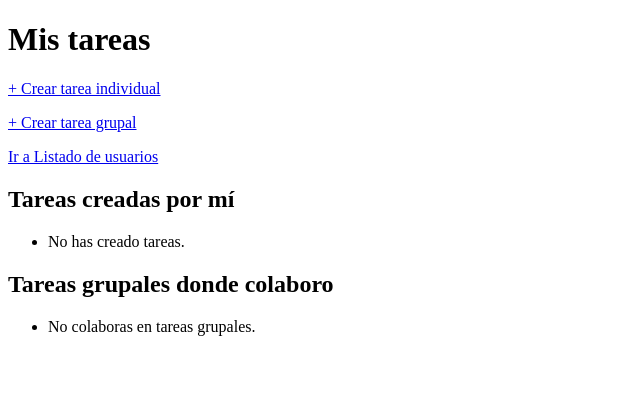
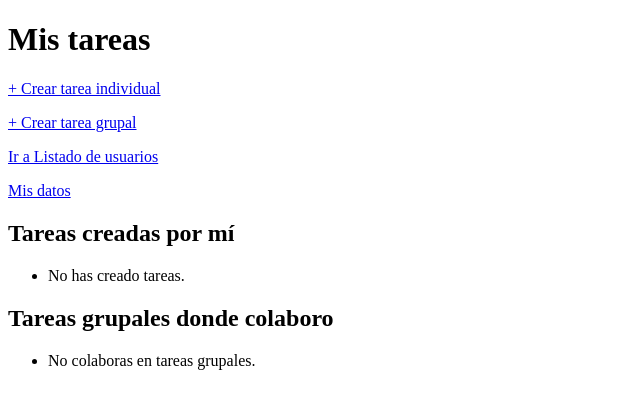
Before and after one commit to CristinaCelimendiz/DWES-UT04-Practica-2025-2026, a Django app: page /mis-tareas/ in a window 1280 px wide. Shown: the top 409 px of the page, without its empty margins (0-640 px from the left). Run offline with Django 5.2, Linux system fonts and the light colour scheme; a user stored in the database is signed in; data that the repository does not hold is empty.

Commit message:
Añadida vista para poder ver los datos

```diff
--- a/tareas/templates/tareas/mis_tareas.html
+++ b/tareas/templates/tareas/mis_tareas.html
@@ -11,6 +11,8 @@
   <p><a href="{% url 'tareas:crear_tarea_grupal' %}">+ Crear tarea grupal</a></p>
 
   <p><a href="{% url 'tareas:lista_usuarios' %}">Ir a Listado de usuarios</a></p>
+  <p><a href="{% url 'tareas:mis_datos' %}">Mis datos</a></p>
+
 
   <h2>Tareas creadas por mí</h2>
   <ul>
--- a/tareas/urls.py
+++ b/tareas/urls.py
@@ -10,5 +10,6 @@ urlpatterns = [
     path("tareas/nueva/grupal/", views.crear_tarea_grupal, name="crear_tarea_grupal"),
     path("profesor/validaciones/", views.tareas_pendientes_validacion, name="tareas_pendientes_validacion"),
     path("profesor/validar/<int:tarea_id>/", views.validar_tarea, name="validar_tarea"),
+    path("mis-datos/", views.mis_datos, name="mis_datos"),
 
 ]
--- a/tareas/views.py
+++ b/tareas/views.py
@@ -110,3 +110,7 @@ def validar_tarea(request, tarea_id):
         form = ValidarTareaForm(instance=tarea)
 
     return render(request, "tareas/validar_tarea.html", {"tarea": tarea, "form": form})
+
+@login_required
+def mis_datos(request):
+    return render(request, "tareas/mis_datos.html", {"u": request.user})
```
Also changed, not shown: tareas/templates/tareas/mis_datos.html (added, +18 -0 lines).
